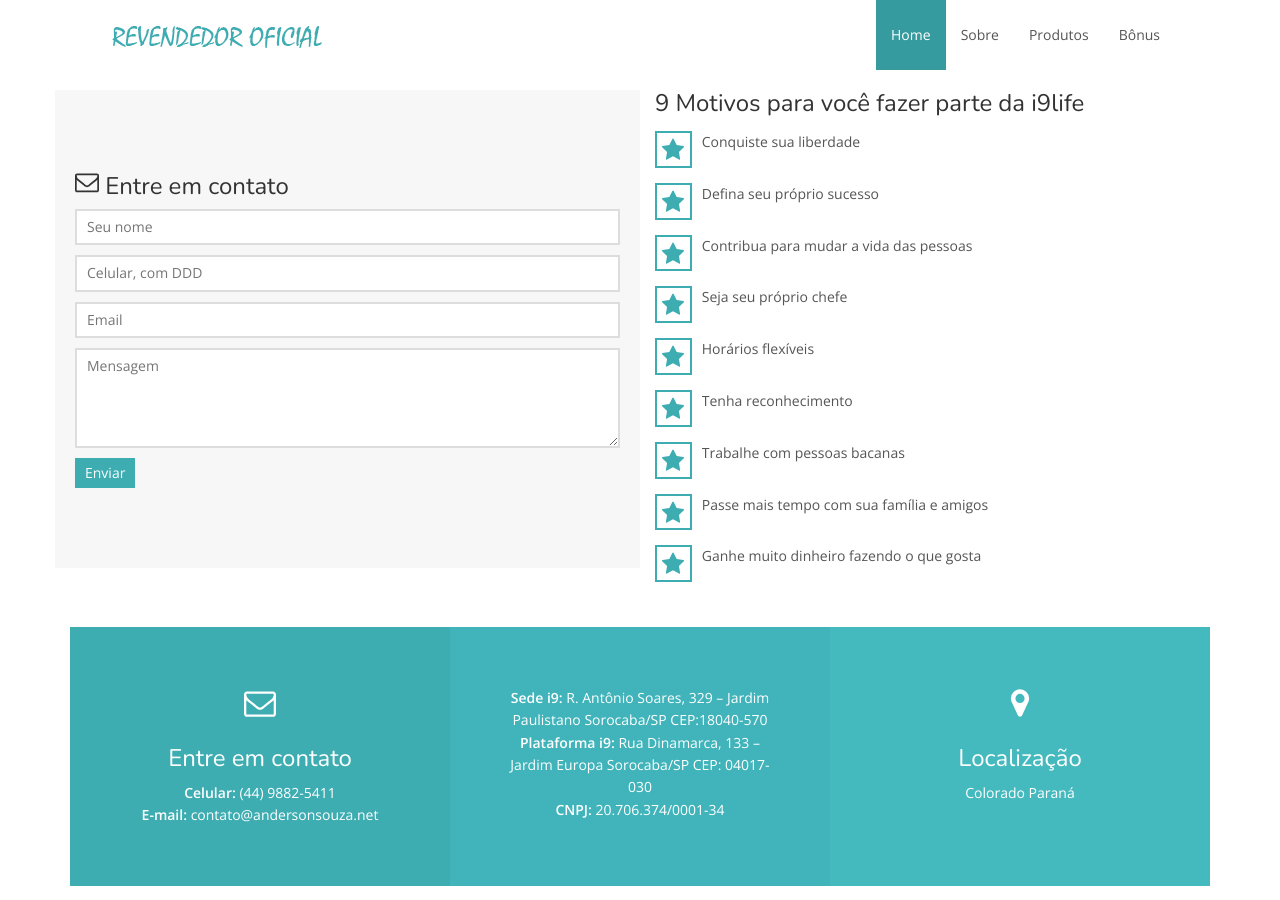
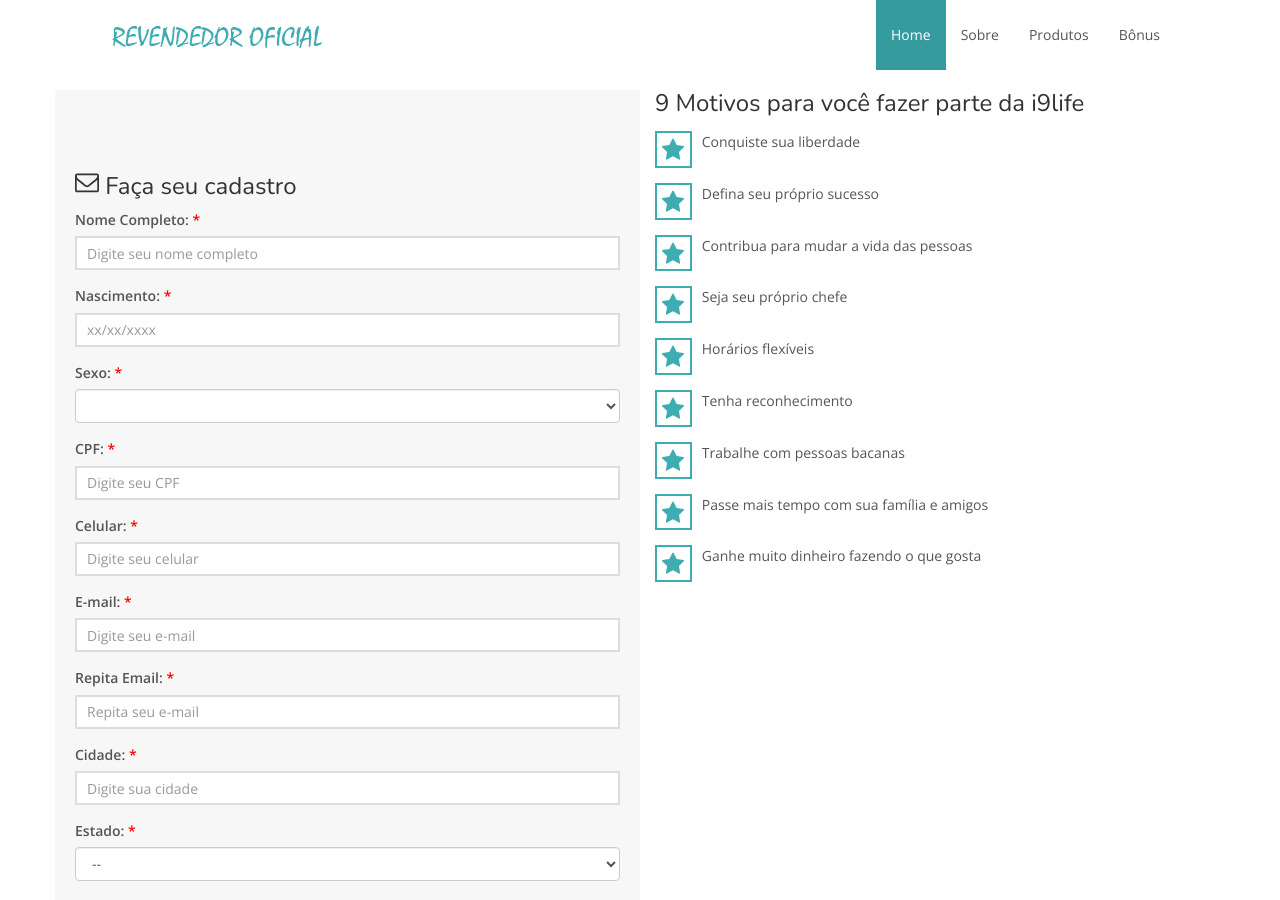
Before and after one commit to vemprainove/vemprainove.github.io, a Jekyll site: the page built from index.html, in a window 1280 px wide and 900 px high. Built offline with Jekyll 4.4.1, drawn with Linux system fonts in a browser that asks for light colours; nearby versions of some CDN libraries.

Commit message:
modificando formulário

```diff
--- a/index.html
+++ b/index.html
@@ -6,44 +6,95 @@
 
 <div class="container">
 
-
-<!--
-<div class="row">
-    <div class="col-sm-5">
-            <iframe src="http://i9gestor.com.br/formi9responsivo/?r=NTczMTc=&amp;origem=formi9Anderson" style="width:100%; height:750px; border:0; margin:0; padding:0;"></iframe>
-    </div>
-</div>
- -->
- <!--
- <div class="row">
-
-    <div class="col-sm-12">
-        {% for my_page in site.pages %}
-          {% if my_page.title %}
-          <a class="page-link" href="{{ my_page.url | prepend: site.baseurl }}">{{ my_page.title }}</a>
-          {% endif %}
-        {% endfor %}
-    </div>
-</div>
- <br>
-        <br> -->
     <div class="row">
         <div class="col-sm-6 form">
-            <h3><svg class="icon icon-envelope-o"><use xlink:href="#icon-envelope-o"></use></svg>&nbsp;Entre em contato</h3>
-            <form action="https://getsimpleform.com/messages?form_api_token=963d03888d5456c76d1a35ee7a0c46c9" method="post">
-                <div class="form-field">
-                    <input name="name" type="text" placeholder="Seu nome" required>
+            <h3>
+                <svg class="icon icon-envelope-o">
+                    <use xlink:href="#icon-envelope-o"></use></svg>&nbsp;Faça seu cadastro</h3>
+            <form action="https://getsimpleform.com/messages?form_api_token=963d03888d5456c76d1a35ee7a0c46c9" method="post"  id="form_gestor">
+                <div class="form-group">
+                <label for="nome">Nome Completo: <b style="color: red">*</b></label>
+                <input id="nome" class="form-control" type="text" name="nome" value="" data-validate="require" placeholder="Digite seu nome completo" required />
                 </div>
-                <div class="form-field">
-                    <input name="phone" type="tel" placeholder="Celular, com DDD" required>
+
+                <div class="form-group">
+                <label for="data">Nascimento: <b style="color: red">*</b></label>
+                <input id="data" class="form-control" type="text" name="dtNascimento" value="" data-validate="require" placeholder="xx/xx/xxxx" required />
                 </div>
-                <div class="form-field">
-                    <input name="email" type="email" placeholder="Email" required>
+
+                <div class="form-group">
+                <label for="sexo">Sexo: <b style="color: red">*</b></label>
+                <select name="sexo" id="sexo" class="form-control" data-validate="require" required>
+                    <option value="" selected="selected"></option>
+                    <option value="m">Masculino</option>
+                    <option value="f">Feminino</option>
+                </select>
                 </div>
-                <div class="form-field">
-                    <textarea name="comments" placeholder="Mensagem" required></textarea>
+
+                <div class="form-group">
+                <label for="cpf">CPF: <b style="color: red">*</b></label>
+                <input id="cpf" class="form-control" type="text" name="cpf" value="" data-validate="require" placeholder="Digite seu CPF" required />
                 </div>
-                <input type="submit" class="btn btn-default" value="Enviar">
+
+                <div class="form-group">
+                <label for="celular">Celular: <b style="color: red">*</b></label>
+                <input id="celular" class="form-control" type="text" name="celular" value="" data-validate="require" placeholder="Digite seu celular" required />
+                </div>
+
+                <div class="form-group">
+                <label for="email" c>E-mail: <b style="color: red">*</b></label>
+                <input id="email" class="form-control" type="email" name="email" id="email" value="" data-validate="required" placeholder="Digite seu e-mail" required />
+                </div>
+
+                <div class="form-group">
+                <label for="email_confirmar">Repita Email: <b style="color: red">*</b></label>
+                <input id="email_confirmar" class="form-control" type="email" name="email_confirmar" value="" data-validate="required,equalTo[#email]" placeholder="Repita seu e-mail" required />
+                </div>
+
+                <div class="form-group">
+                <label for="cidade">Cidade: <b style="color: red">*</b></label>
+                <input id="cidade" class="form-control" type="text" name="cidade" value="" data-validate="require" placeholder="Digite sua cidade" required />
+                </div>
+
+                <div class="form-group">
+                <label for="estado">Estado: <b style="color: red">*</b></label>
+                <select name="uf" id="estado" class="col-sm-3 form-control" required>
+                    <option value="" selected="selected">--</option>
+                    <option value="AC">Acre</option>
+                    <option value="AL">Alagoas</option>
+                    <option value="AP">Amapá</option>
+                    <option value="AM">Amazonas</option>
+                    <option value="BA">Bahia</option>
+                    <option value="CE">Ceará</option>
+                    <option value="DF">Distrito Federal</option>
+                    <option value="ES">Espírito Santo</option>
+                    <option value="GO">Goiás</option>
+                    <option value="MA">Maranhão</option>
+                    <option value="MT">Mato Grosso</option>
+                    <option value="MS">Mato Grosso do Sul</option>
+                    <option value="MG">Minas Gerais</option>
+                    <option value="PA">Pará</option>
+                    <option value="PB">Paraíba</option>
+                    <option value="PR">Paraná</option>
+                    <option value="PE">Pernambuco</option>
+                    <option value="PI">Piauí</option>
+                    <option value="RJ">Rio de Janeiro</option>
+                    <option value="RN">Rio Grande do Norte</option>
+                    <option value="RS">Rio Grande do Sul</option>
+                    <option value="RO">Rondônia</option>
+                    <option value="RR">Roraima</option>
+                    <option value="SC">Santa Catarina</option>
+                    <option value="SP">São Paulo</option>
+                    <option value="SE">Sergipe</option>
+                    <option value="TO">Tocantins</option>
+                </select>
+                </div>
+                <div class="form-group">
+                <br>
+                <br><span></span>
+                <input type="submit" class="btn  btn-default" value="Enviar" />
+                </div>
+
             </form>
         </div>
         <div class="col-sm-6">
@@ -51,7 +102,8 @@
             <div class="media">
                 <div class="media-left">
                     <div class="boxed-icon">
-                        <svg class="icon icon-star"><use xlink:href="#icon-star"></use></svg>
+                        <svg class="icon icon-star">
+                            <use xlink:href="#icon-star"></use></svg>
                     </div>
                 </div>
                 <div class="media-body">
@@ -61,7 +113,8 @@
             <div class="media">
                 <div class="media-left">
                     <div class="boxed-icon">
-                        <svg class="icon icon-star"><use xlink:href="#icon-star"></use></svg>
+                        <svg class="icon icon-star">
+                            <use xlink:href="#icon-star"></use></svg>
                     </div>
                 </div>
                 <div class="media-body">
@@ -71,7 +124,8 @@
             <div class="media">
                 <div class="media-left">
                     <div class="boxed-icon">
-                        <svg class="icon icon-star"><use xlink:href="#icon-star"></use></svg>
+                        <svg class="icon icon-star">
+                            <use xlink:href="#icon-star"></use></svg>
                     </div>
                 </div>
                 <div class="media-body">
@@ -81,7 +135,8 @@
             <div class="media">
                 <div class="media-left">
                     <div class="boxed-icon">
-                        <svg class="icon icon-star"><use xlink:href="#icon-star"></use></svg>
+                        <svg class="icon icon-star">
+                            <use xlink:href="#icon-star"></use></svg>
                     </div>
                 </div>
                 <div class="media-body">
@@ -91,7 +146,8 @@
             <div class="media">
                 <div class="media-left">
                     <div class="boxed-icon">
-                        <svg class="icon icon-star"><use xlink:href="#icon-star"></use></svg>
+                        <svg class="icon icon-star">
+                            <use xlink:href="#icon-star"></use></svg>
                     </div>
                 </div>
                 <div class="media-body">
@@ -101,7 +157,8 @@
             <div class="media">
                 <div class="media-left">
                     <div class="boxed-icon">
-                        <svg class="icon icon-star"><use xlink:href="#icon-star"></use></svg>
+                        <svg class="icon icon-star">
+                            <use xlink:href="#icon-star"></use></svg>
                     </div>
                 </div>
                 <div class="media-body">
@@ -111,7 +168,8 @@
             <div class="media">
                 <div class="media-left">
                     <div class="boxed-icon">
-                        <svg class="icon icon-star"><use xlink:href="#icon-star"></use></svg>
+                        <svg class="icon icon-star">
+                            <use xlink:href="#icon-star"></use></svg>
                     </div>
                 </div>
                 <div class="media-body">
@@ -121,7 +179,8 @@
             <div class="media">
                 <div class="media-left">
                     <div class="boxed-icon">
-                        <svg class="icon icon-star"><use xlink:href="#icon-star"></use></svg>
+                        <svg class="icon icon-star">
+                            <use xlink:href="#icon-star"></use></svg>
                     </div>
                 </div>
                 <div class="media-body">
@@ -131,7 +190,8 @@
             <div class="media">
                 <div class="media-left">
                     <div class="boxed-icon">
-                        <svg class="icon icon-star"><use xlink:href="#icon-star"></use></svg>
+                        <svg class="icon icon-star">
+                            <use xlink:href="#icon-star"></use></svg>
                     </div>
                 </div>
                 <div class="media-body">
@@ -146,11 +206,14 @@
     <!-- Start 3 columns -->
     <div class="three-shade-col">
         <div class="col-sm-4">
-        <svg class="icon icon-envelope-o"><use xlink:href="#icon-envelope-o"></use></svg>
+            <svg class="icon icon-envelope-o">
+                <use xlink:href="#icon-envelope-o"></use></svg>
             <h3>Entre em contato</h3>
             <ul>
-            {% if site.contact.phone %}<li><strong>Celular:</strong> {{ site.contact.phone }}</li>{% endif %}
-            {% if site.contact.email %}<li><strong>E-mail:</strong> {{ site.contact.email }}</li>{% endif %}
+                {% if site.contact.phone %}<li><strong>Celular:</strong> {{ site.contact.phone }}</li>
+                {% endif %}
+            {% if site.contact.email %}<li><strong>E-mail:</strong> {{ site.contact.email }}</li>
+                {% endif %}
             </ul>
         </div>
         <div class="col-sm-4">
@@ -166,7 +229,8 @@
 
         </div>
         <div class="col-sm-4">
-        <svg class="icon icon-map-marker"><use xlink:href="#icon-map-marker"></use></svg>
+            <svg class="icon icon-map-marker">
+                <use xlink:href="#icon-map-marker"></use></svg>
             <h3>Localização</h3>
             <p>
                 {{ site.contact.address }}
@@ -223,7 +287,9 @@
                 <h4>{{ produto.name }}</h4>
             </div>
             <div class="expandable-box-bottom">
-                <span><svg class="icon icon-chain"><use xlink:href="#icon-chain"></use></svg></span>
+                <span>
+                    <svg class="icon icon-chain">
+                        <use xlink:href="#icon-chain"></use></svg></span>
             </div>
         </a>
         {% endfor %}
@@ -241,7 +307,8 @@
                 {% for treatment in site.data.treatments %}
                 <div class="col-sm-6 col-md-4">
                     <div class="icon-box">
-                        <svg class="icon {{ treatment.icon }}"><use xlink:href="#{{ treatment.icon }}"></use></svg>
+                        <svg class="icon {{ treatment.icon }}">
+                            <use xlink:href="#{{ treatment.icon }}"></use></svg>
                         <h4>{{ treatment.title }}</h4>
                         <p>{{ treatment.description }}</p>
                     </div>
```
Also changed, not shown: other parts of index.html (+3 -1 lines). Lines whose indentation alone changed are shown as unchanged.
